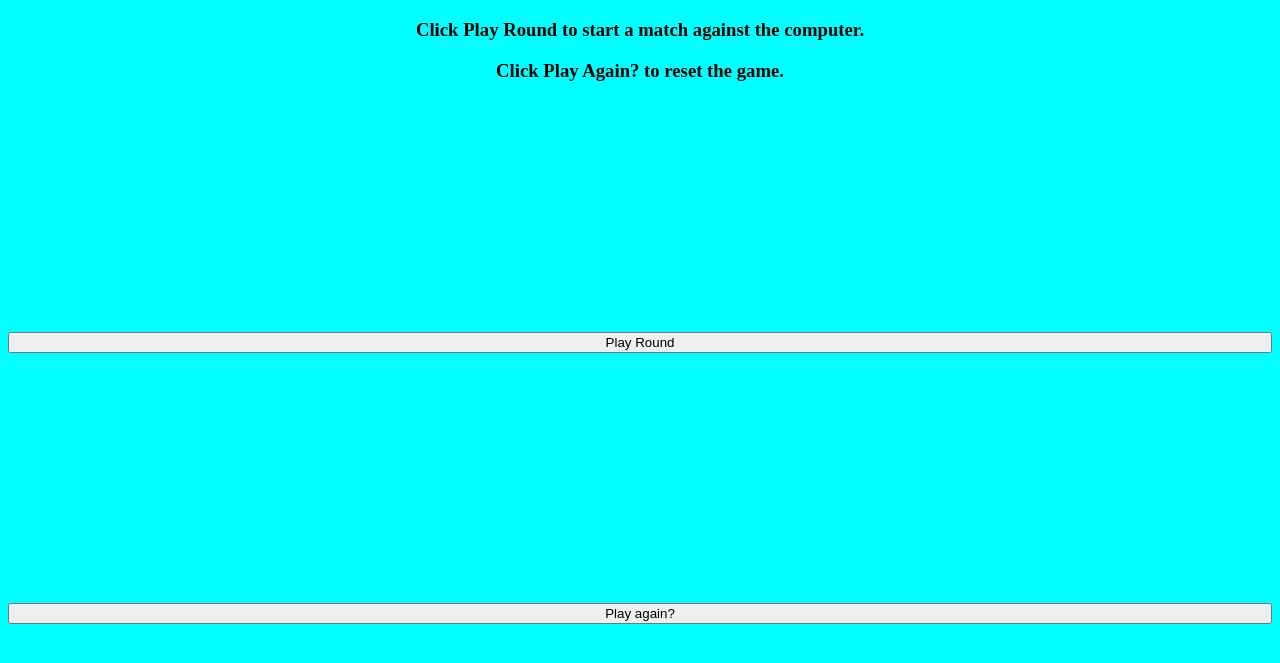
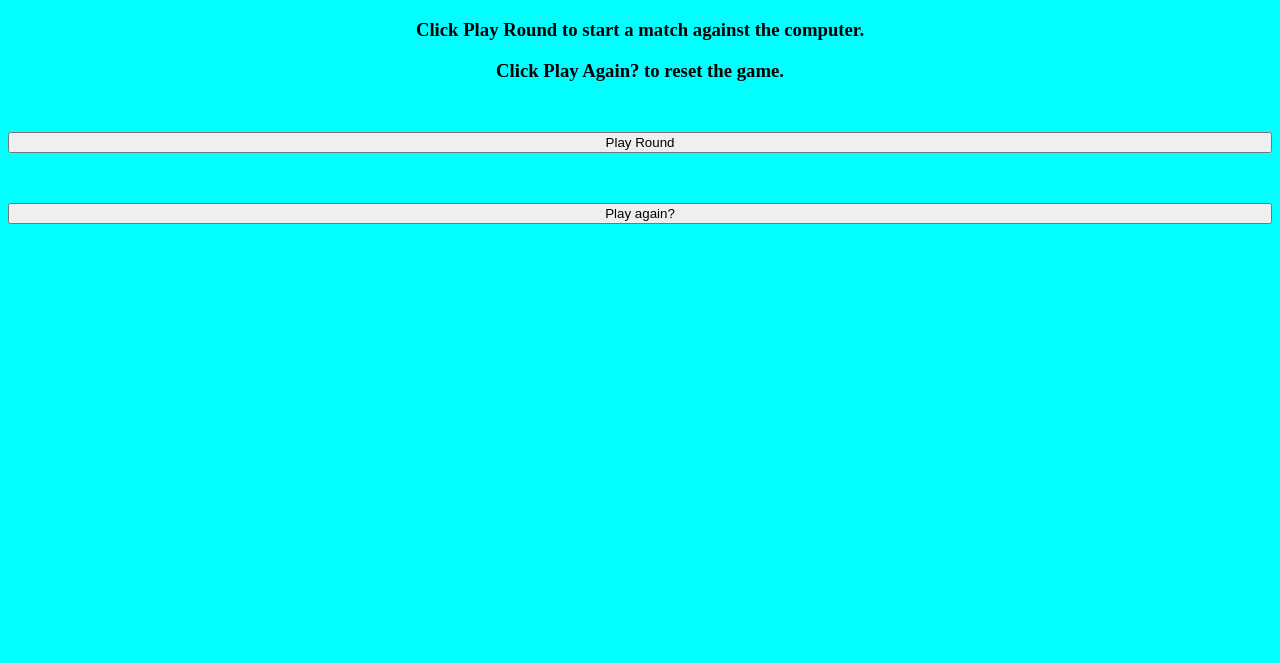
Before and after one commit to Sooner359/Rock-Paper-Scissors, a plain HTML site: page index.html in a window 1280 px wide. Shown: the part 61-724 px from the top of the page. Drawn offline with Linux system fonts and the light colour scheme.

Commit message:
Reduce margin on buttons
Reduced top margin on buttons from 250px to 50px.

```diff
--- a/style.css
+++ b/style.css
@@ -6,7 +6,7 @@ button{
     justify-content: center;
     align-content: center;
     width: 100%;
-    margin-top: 250px;
+    margin-top: 50px;
 }
 
 h1{
```
